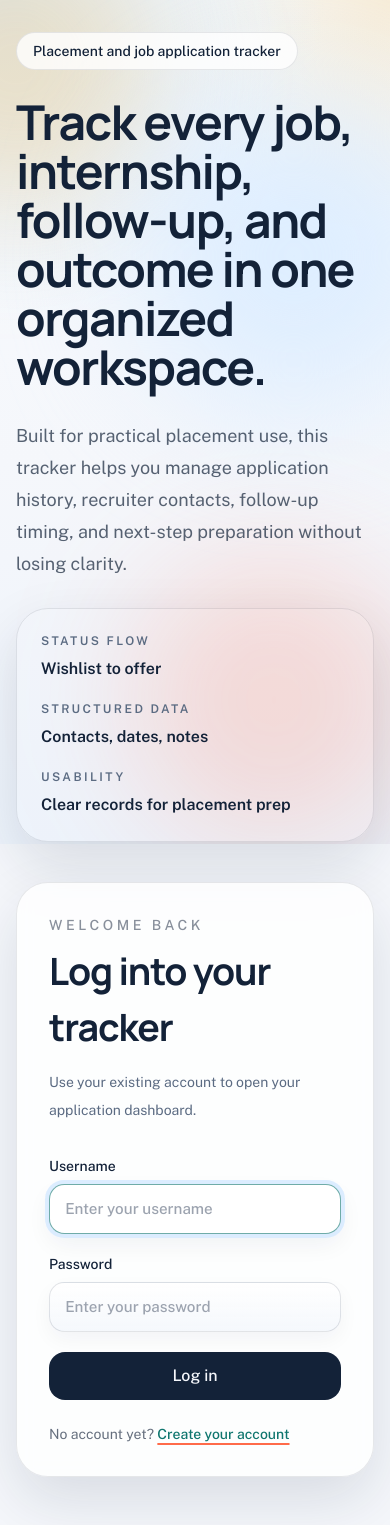
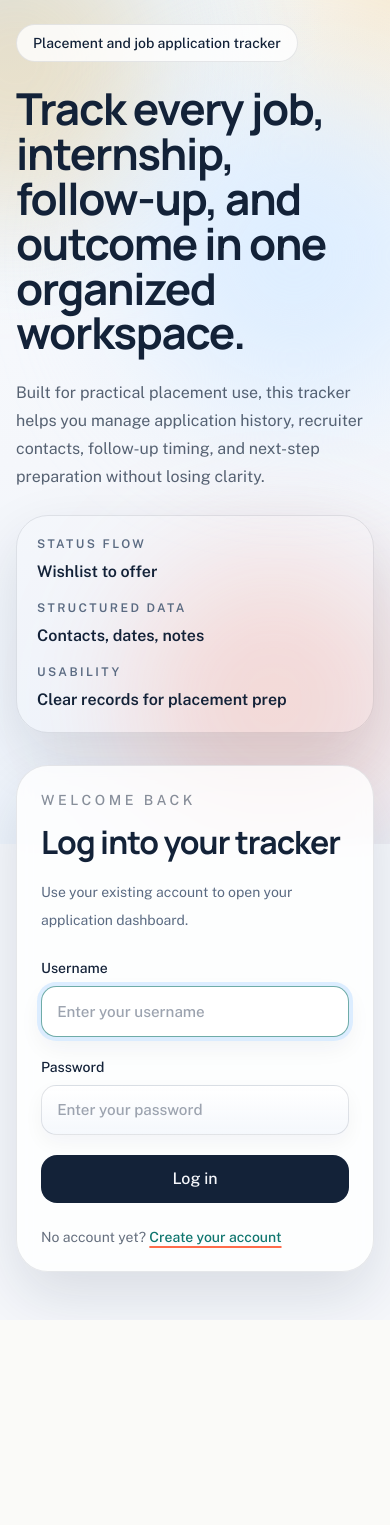
Before and after one commit to Lochan-04/job-application-tracker, a Django app: page /accounts/login/ in a window 390 px wide. After the commit the page ends 1315 px from the top, so only its background shows below. Run offline with Django 5.2, Linux system fonts and the light colour scheme; some libraries are stand-ins or nearby versions.

Commit message:
Fix signup crash and improve mobile layouts

```diff
--- a/templates/registration/login.html
+++ b/templates/registration/login.html
@@ -3,12 +3,12 @@
 {% block title %}Login | Placement Tracker{% endblock %}
 
 {% block content %}
-<section class="grid min-h-[calc(100vh-8rem)] items-center gap-10 pt-8 lg:grid-cols-[1.05fr_0.95fr] lg:pt-12">
-    <div class="space-y-7">
+<section class="grid min-h-[calc(100vh-8rem)] items-center gap-8 pt-6 md:pt-8 lg:grid-cols-[1.05fr_0.95fr] lg:gap-10 lg:pt-12">
+    <div class="space-y-6">
         <span class="inline-flex rounded-full border border-ink/10 bg-white/80 px-4 py-2 text-sm font-medium">Placement and job application tracker</span>
-        <h1 class="max-w-3xl font-display text-5xl font-bold leading-[1.02] tracking-[-0.03em] sm:text-6xl">Track every job, internship, follow-up, and outcome in one organized workspace.</h1>
-        <p class="max-w-xl text-lg leading-8 text-ink/70">Built for practical placement use, this tracker helps you manage application history, recruiter contacts, follow-up timing, and next-step preparation without losing clarity.</p>
-        <div class="grid max-w-2xl gap-5 rounded-[2rem] border border-ink/10 bg-white/72 p-6 shadow-card sm:grid-cols-3">
+        <h1 class="max-w-3xl font-display text-[2.75rem] font-bold leading-[1.02] tracking-[-0.03em] sm:text-[3.5rem] lg:text-[4.3rem]">Track every job, internship, follow-up, and outcome in one organized workspace.</h1>
+        <p class="max-w-xl text-base leading-7 text-ink/70 sm:text-lg sm:leading-8">Built for practical placement use, this tracker helps you manage application history, recruiter contacts, follow-up timing, and next-step preparation without losing clarity.</p>
+        <div class="grid max-w-2xl gap-4 rounded-[2rem] border border-ink/10 bg-white/72 p-5 shadow-card sm:grid-cols-3 sm:gap-5 sm:p-6">
             <div>
                 <p class="text-xs font-semibold uppercase tracking-[0.2em] text-slate">Status flow</p>
                 <p class="mt-2 text-base font-semibold text-ink">Wishlist to offer</p>
@@ -23,10 +23,10 @@
             </div>
         </div>
     </div>
-    <div class="rounded-[2rem] border border-ink/10 bg-white/80 p-8 shadow-card backdrop-blur">
-        <div class="mb-8">
+    <div class="rounded-[2rem] border border-ink/10 bg-white/80 p-6 shadow-card backdrop-blur sm:p-8">
+        <div class="mb-6 sm:mb-8">
             <p class="text-sm font-medium uppercase tracking-[0.25em] text-ink/50">Welcome back</p>
-            <h2 class="mt-2 font-display text-[2.35rem] font-bold tracking-[-0.03em]">Log into your tracker</h2>
+            <h2 class="mt-2 font-display text-[2rem] font-bold tracking-[-0.03em] sm:text-[2.35rem]">Log into your tracker</h2>
             <p class="mt-3 text-sm leading-7 text-slate">Use your existing account to open your application dashboard.</p>
         </div>
         <form method="post" class="space-y-5" autocomplete="off" data-login-form>
--- a/templates/tracker/dashboard.html
+++ b/templates/tracker/dashboard.html
@@ -6,12 +6,12 @@
 {% block content %}
 <section class="space-y-8">
     <div class="grid gap-6 xl:grid-cols-[1.35fr_0.65fr]">
-        <div class="rounded-[2rem] border border-white/70 bg-[linear-gradient(135deg,_rgba(11,23,42,0.98),_rgba(19,34,56,0.92))] p-8 text-white shadow-card xl:p-10">
+        <div class="rounded-[2rem] border border-white/70 bg-[linear-gradient(135deg,_rgba(11,23,42,0.98),_rgba(19,34,56,0.92))] p-6 text-white shadow-card sm:p-8 xl:p-10">
             <div class="max-w-3xl">
                 <div class="max-w-2xl">
                     <p class="text-sm font-medium uppercase tracking-[0.25em] text-white/50">Placement Dashboard</p>
-                    <h1 class="mt-4 max-w-[13ch] font-display text-[3.15rem] font-bold leading-[0.98] tracking-[-0.04em] sm:text-[3.85rem] xl:max-w-[12ch] xl:text-[4.1rem]">Manage jobs and internships with a cleaner, placement-ready workflow.</h1>
-                    <p class="mt-6 max-w-xl text-base leading-8 text-white/68 sm:text-lg">Track application status, follow-ups, resume versions, recruiter touchpoints, and next steps in one structured dashboard designed for real-world usability.</p>
+                    <h1 class="mt-4 max-w-[12ch] font-display text-[2.35rem] font-bold leading-[1.02] tracking-[-0.04em] sm:text-[3.2rem] xl:max-w-[12ch] xl:text-[4.1rem]">Manage jobs and internships with a cleaner, placement-ready workflow.</h1>
+                    <p class="mt-5 max-w-xl text-sm leading-7 text-white/68 sm:text-base sm:leading-8 lg:text-lg">Track application status, follow-ups, resume versions, recruiter touchpoints, and next steps in one structured dashboard designed for real-world usability.</p>
                 </div>
                 <div class="mt-8 grid max-w-xl gap-4 sm:grid-cols-2">
                     <a href="{% url 'application-create' %}" class="hero-action hero-action-primary">Add application</a>
--- a/tracker/forms.py
+++ b/tracker/forms.py
@@ -15,11 +15,12 @@ class StyledFormMixin:
             widget = field.widget
             existing_class = widget.attrs.get('class', '')
             widget.attrs['class'] = f"{existing_class} form-control".strip()
+            field_label = (field.label or field_name.replace('_', ' ')).strip().lower()
 
             if isinstance(widget, forms.Textarea):
-                widget.attrs.setdefault('placeholder', f'Enter {field.label.lower()}')
+                widget.attrs.setdefault('placeholder', f'Enter {field_label}')
             elif isinstance(widget, (forms.TextInput, forms.EmailInput, forms.URLInput, forms.NumberInput)):
-                widget.attrs.setdefault('placeholder', f'Enter {field.label.lower()}')
+                widget.attrs.setdefault('placeholder', f'Enter {field_label}')
 
 
 class LoginForm(StyledFormMixin, AuthenticationForm):
```
Also changed, not shown: templates/registration/signup.html (+5 -5 lines).
